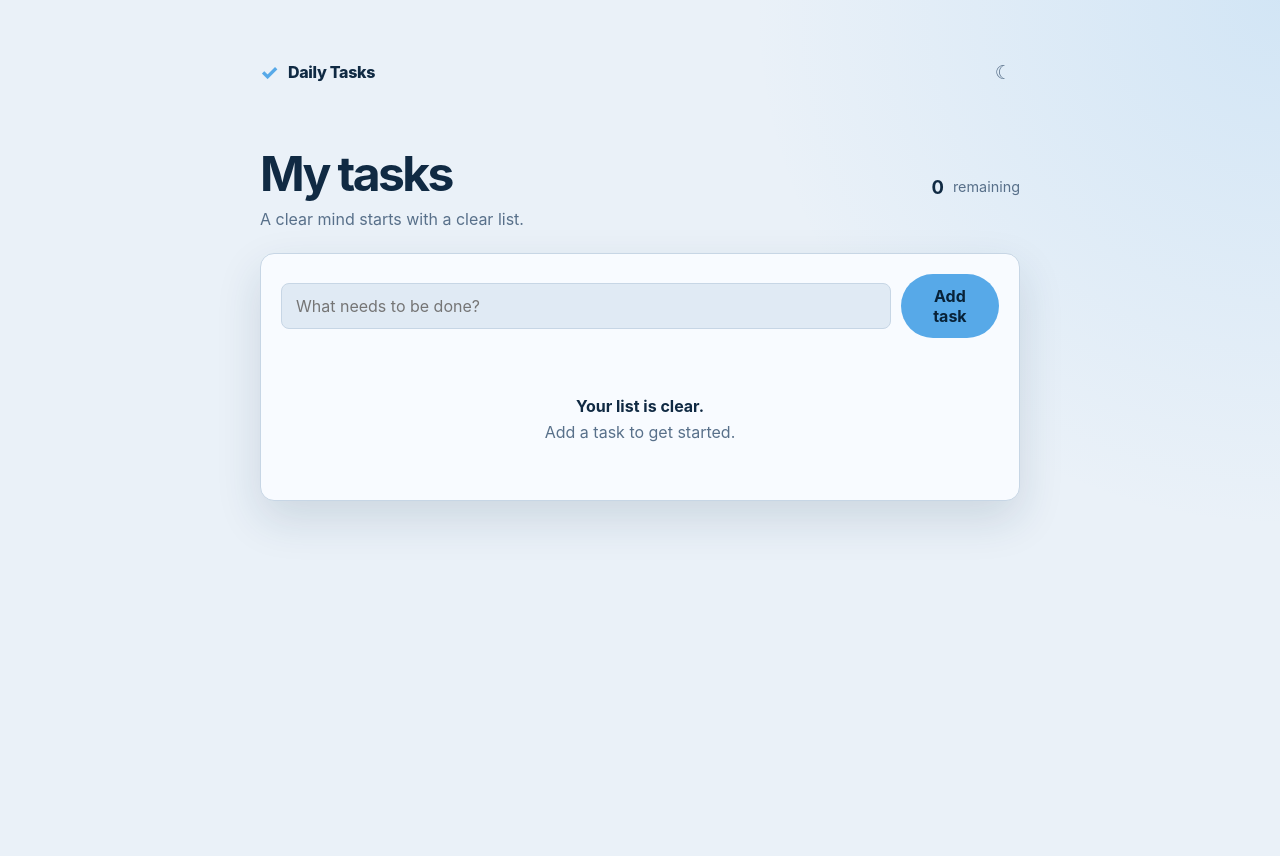
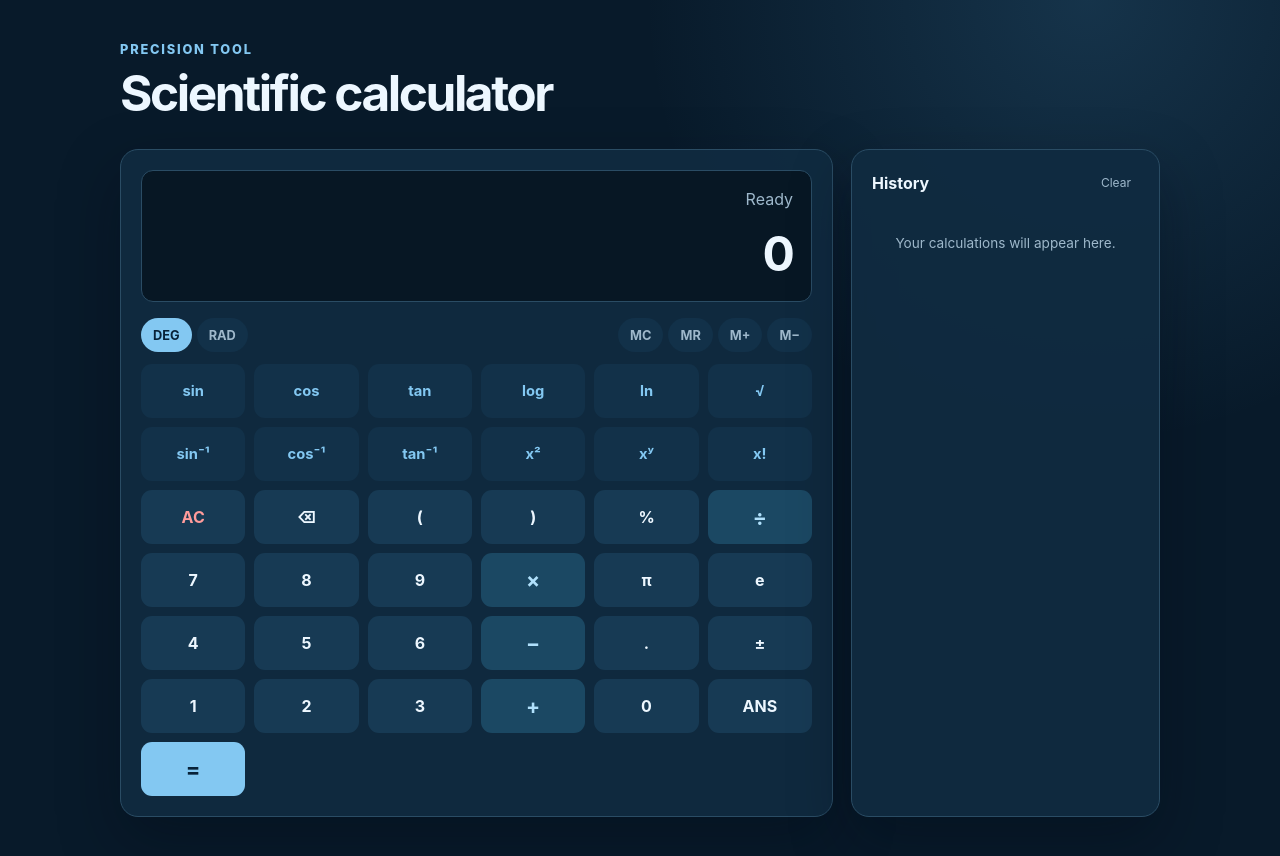
Before and after one commit to yzee-tech/my-first-webapp, a plain HTML site: page index.html in a window 1280 px wide. Before the commit the page ends 800 px from the top, so only its background shows below. Drawn offline with Linux system fonts and the light colour scheme.

Commit message:
Swapped to Calculator

```diff
--- a/index.html
+++ b/index.html
@@ -3,230 +3,129 @@
 <head>
     <meta charset="UTF-8">
     <meta name="viewport" content="width=device-width, initial-scale=1.0">
-    <title>Daily Tasks</title>
+    <title>Scientific Calculator</title>
     <style>
-        :root {
-            color-scheme: light;
-            --bg: #eaf1f8;
-            --surface: #f8fbff;
-            --surface-muted: #e0eaf4;
-            --text: #102a43;
-            --muted: #58708a;
-            --line: #c7d6e5;
-            --accent: #57a9e8;
-            --accent-dark: #388bc9;
-            --shadow: 0 18px 45px rgba(20, 55, 88, 0.14);
-        }
-
-        :root[data-theme="dark"] {
-            color-scheme: dark;
-            --bg: #0b1d2d;
-            --surface: #122b40;
-            --surface-muted: #193b54;
-            --text: #edf7ff;
-            --muted: #9bb7ca;
-            --line: #2b4c63;
-            --accent: #83c8f2;
-            --accent-dark: #a9ddfb;
-            --shadow: 0 18px 45px rgba(2, 13, 24, 0.34);
-        }
-
+        :root { color-scheme: dark; --bg: #081a2a; --surface: #102b41; --raised: #173a54; --soft: #123149; --text: #edf7ff; --muted: #9eb8cb; --line: #2a4c64; --accent: #83c8f2; --accent-strong: #b0e0fb; --accent-text: #082238; --danger: #ff9b9b; --shadow: 0 24px 60px rgba(1, 10, 19, .35); }
         * { box-sizing: border-box; }
-
-        body {
-            margin: 0;
-            min-height: 100vh;
-            background: radial-gradient(circle at top right, rgba(87, 169, 232, 0.16), transparent 35%), var(--bg);
-            color: var(--text);
-            font-family: Inter, ui-sans-serif, system-ui, -apple-system, BlinkMacSystemFont, "Segoe UI", sans-serif;
-        }
-
-        button, input { font: inherit; }
-        button { cursor: pointer; }
-
-        .app {
-            width: min(100% - 32px, 760px);
-            margin: 0 auto;
-            padding: 52px 0 40px;
-        }
-
-        .topbar, .heading, .task-item, .task-main, .task-actions, .stats, .add-form {
-            display: flex;
-            align-items: center;
-        }
-
-        .topbar { justify-content: space-between; margin-bottom: 52px; }
-        .brand { display: flex; align-items: center; gap: 10px; font-weight: 800; letter-spacing: -0.02em; }
-        .brand-mark { color: var(--accent); font-size: 1.3rem; }
-        .theme-toggle, .icon-button { border: 0; color: var(--muted); background: transparent; }
-        .theme-toggle { padding: 8px; border-radius: 999px; font-size: 1.2rem; }
-        .theme-toggle:hover, .icon-button:hover { color: var(--text); background: var(--surface-muted); }
-
-        .heading { justify-content: space-between; gap: 20px; margin-bottom: 24px; }
-        h1 { margin: 0 0 6px; font-size: clamp(2rem, 5vw, 3rem); letter-spacing: -0.055em; }
-        .subtitle { margin: 0; color: var(--muted); }
-        .stats { gap: 9px; color: var(--muted); font-size: 0.9rem; white-space: nowrap; }
-        .stats strong { color: var(--text); font-size: 1.15rem; }
-
-        .panel { padding: 20px; background: var(--surface); border: 1px solid var(--line); border-radius: 14px; box-shadow: var(--shadow); }
-        .add-form { gap: 10px; margin-bottom: 20px; }
-        .add-form input, .edit-input {
-            width: 100%; min-width: 0; border: 1px solid var(--line); border-radius: 8px; outline: 0;
-            padding: 12px 14px; color: var(--text); background: var(--surface-muted);
-        }
-        input:focus { border-color: var(--accent); box-shadow: 0 0 0 3px rgba(87, 169, 232, 0.2); }
-        .add-form button {
-            border: 0; border-radius: 999px; padding: 12px 20px; color: #082238; background: var(--accent); font-weight: 700;
-        }
-        .add-form button:hover { color: #061a2b; background: var(--accent-dark); }
-        .task-list { display: grid; gap: 9px; }
-        .task-item { min-height: 60px; gap: 12px; padding: 10px 12px; border: 1px solid var(--line); border-radius: 10px; }
-        .task-main { flex: 1; min-width: 0; gap: 12px; }
-        .task-main span { overflow-wrap: anywhere; }
-        .task-item.completed .task-main span { color: var(--muted); text-decoration: line-through; }
-        .check { width: 19px; height: 19px; flex: 0 0 auto; accent-color: var(--accent); }
-        .task-actions { gap: 2px; }
-        .icon-button { width: 38px; height: 38px; border-radius: 999px; font-size: 1rem; }
-        .empty { padding: 38px 16px; color: var(--muted); text-align: center; }
-        .empty strong { display: block; margin-bottom: 6px; color: var(--text); }
-
-        @media (max-width: 520px) {
-            .app { padding-top: 28px; }
-            .topbar { margin-bottom: 36px; }
-            .heading { align-items: flex-start; flex-direction: column; gap: 10px; }
-            .panel { padding: 14px; }
-            .add-form { align-items: stretch; flex-direction: column; }
-            .add-form button { width: 100%; }
-        }
+        body { margin: 0; min-height: 100vh; background: radial-gradient(circle at 85% 0%, rgba(83, 167, 221, .18), transparent 32%), var(--bg); color: var(--text); font-family: Inter, ui-sans-serif, system-ui, -apple-system, BlinkMacSystemFont, "Segoe UI", sans-serif; }
+        button { border: 0; cursor: pointer; font: inherit; }
+        button:focus-visible { outline: 3px solid rgba(131, 200, 242, .55); outline-offset: 2px; }
+        .app { width: min(100% - 32px, 1040px); margin: 0 auto; padding: 42px 0; }
+        .header { margin-bottom: 26px; }
+        .eyebrow { margin: 0 0 6px; color: var(--accent); font-size: .8rem; font-weight: 800; letter-spacing: .14em; text-transform: uppercase; }
+        h1 { margin: 0; font-size: clamp(2rem, 5vw, 3.1rem); letter-spacing: -.05em; }
+        .calculator-layout { display: grid; grid-template-columns: minmax(0, 1.5fr) minmax(230px, .65fr); gap: 18px; }
+        .calculator, .history { border: 1px solid var(--line); border-radius: 18px; background: rgba(16, 43, 65, .92); box-shadow: var(--shadow); }
+        .calculator { padding: 20px; }
+        .display { min-height: 116px; display: flex; flex-direction: column; justify-content: flex-end; align-items: flex-end; gap: 10px; padding: 18px; margin-bottom: 16px; border: 1px solid var(--line); border-radius: 12px; background: #071724; overflow: hidden; }
+        .expression, .result { width: 100%; overflow-wrap: anywhere; text-align: right; }
+        .expression { min-height: 25px; color: var(--muted); font-size: 1rem; }
+        .result { color: var(--text); font-size: clamp(2rem, 6vw, 3rem); font-weight: 700; letter-spacing: -.04em; }
+        .toolbar { display: flex; justify-content: space-between; align-items: center; gap: 10px; margin-bottom: 12px; }
+        .mode-toggle, .memory { display: flex; gap: 5px; }
+        .toolbar button { min-height: 34px; padding: 7px 12px; border-radius: 999px; color: var(--muted); background: var(--soft); font-size: .8rem; font-weight: 700; }
+        .toolbar button.active, .toolbar button:hover { color: var(--accent-text); background: var(--accent); }
+        .keypad { display: grid; grid-template-columns: repeat(6, 1fr); gap: 9px; }
+        .key { min-height: 54px; border-radius: 11px; color: var(--text); background: var(--raised); font-size: 1rem; font-weight: 650; transition: background 120ms ease, transform 120ms ease; }
+        .key:hover { background: #20516f; }
+        .key:active { transform: scale(.97); }
+        .key.function { color: var(--accent); background: var(--soft); font-size: .92rem; }
+        .key.function:hover { background: #1a4763; }
+        .key.operator { color: var(--accent-strong); background: #1b4863; font-size: 1.3rem; }
+        .key.equals { color: var(--accent-text); background: var(--accent); font-size: 1.35rem; }
+        .key.equals:hover { background: var(--accent-strong); }
+        .key.clear { color: var(--danger); }
+        .history { min-height: 100%; padding: 20px; }
+        .history-heading { display: flex; justify-content: space-between; align-items: center; gap: 8px; margin-bottom: 14px; }
+        h2 { margin: 0; font-size: 1rem; }
+        .clear-history { padding: 5px 8px; border-radius: 7px; color: var(--muted); background: transparent; font-size: .75rem; }
+        .clear-history:hover { color: var(--text); background: var(--soft); }
+        .history-list { display: grid; gap: 4px; }
+        .history-item { width: 100%; padding: 10px 8px; border-bottom: 1px solid var(--line); color: var(--text); background: transparent; text-align: right; cursor: pointer; }
+        .history-item:hover { background: var(--soft); }
+        .history-expression { display: block; margin-bottom: 3px; color: var(--muted); font-size: .8rem; overflow-wrap: anywhere; }
+        .history-result { font-weight: 700; overflow-wrap: anywhere; }
+        .empty-history { padding: 24px 8px; color: var(--muted); font-size: .85rem; line-height: 1.5; text-align: center; }
+        @media (max-width: 720px) { .app { padding-top: 28px; } .calculator-layout { grid-template-columns: 1fr; } .history { min-height: auto; } }
+        @media (max-width: 480px) { .app { width: min(100% - 20px, 1040px); } .calculator, .history { padding: 14px; border-radius: 14px; } .keypad { gap: 6px; } .key { min-height: 48px; font-size: .9rem; } .key.function { font-size: .78rem; } .toolbar { align-items: flex-start; flex-direction: column; } }
     </style>
 </head>
 <body>
     <main class="app">
-        <header class="topbar">
-            <div class="brand"><span class="brand-mark">✓</span><span>Daily Tasks</span></div>
-            <button class="theme-toggle" id="themeToggle" type="button" aria-label="Switch to dark mode">☾</button>
-        </header>
+        <header class="header"><p class="eyebrow">Precision tool</p><h1>Scientific calculator</h1></header>
+        <div class="calculator-layout">
+            <section class="calculator" aria-label="Scientific calculator">
+                <div class="display" aria-live="polite"><div class="expression" id="expression">Ready</div><div class="result" id="result">0</div></div>
+                <div class="toolbar">
+                    <div class="mode-toggle" aria-label="Angle mode"><button type="button" data-mode="DEG" class="active">DEG</button><button type="button" data-mode="RAD">RAD</button></div>
+                    <div class="memory" aria-label="Memory controls"><button type="button" data-action="memory-clear">MC</button><button type="button" data-action="memory-recall">MR</button><button type="button" data-action="memory-add">M+</button><button type="button" data-action="memory-subtract">M−</button></div>
+                </div>
+                <div class="keypad">
+                    <button class="key function" data-value="sin(" type="button">sin</button><button class="key function" data-value="cos(" type="button">cos</button><button class="key function" data-value="tan(" type="button">tan</button><button class="key function" data-value="log(" type="button">log</button><button class="key function" data-value="ln(" type="button">ln</button><button class="key function" data-value="sqrt(" type="button">√</button>
+                    <button class="key function" data-value="asin(" type="button">sin⁻¹</button><button class="key function" data-value="acos(" type="button">cos⁻¹</button><button class="key function" data-value="atan(" type="button">tan⁻¹</button><button class="key function" data-value="^2" type="button">x²</button><button class="key function" data-value="^" type="button">xʸ</button><button class="key function" data-value="!" type="button">x!</button>
+                    <button class="key clear" data-action="clear" type="button">AC</button><button class="key" data-action="backspace" type="button">⌫</button><button class="key" data-value="(" type="button">(</button><button class="key" data-value=")" type="button">)</button><button class="key" data-value="%" type="button">%</button><button class="key operator" data-value="/" type="button">÷</button>
+                    <button class="key" data-value="7" type="button">7</button><button class="key" data-value="8" type="button">8</button><button class="key" data-value="9" type="button">9</button><button class="key operator" data-value="*" type="button">×</button><button class="key" data-value="π" type="button">π</button><button class="key" data-value="e" type="button">e</button>
+                    <button class="key" data-value="4" type="button">4</button><button class="key" data-value="5" type="button">5</button><button class="key" data-value="6" type="button">6</button><button class="key operator" data-value="-" type="button">−</button><button class="key" data-value="." type="button">.</button><button class="key" data-action="sign" type="button">±</button>
+                    <button class="key" data-value="1" type="button">1</button><button class="key" data-value="2" type="button">2</button><button class="key" data-value="3" type="button">3</button><button class="key operator" data-value="+" type="button">+</button><button class="key" data-value="0" type="button">0</button><button class="key" data-action="answer" type="button">ANS</button>
+                    <button class="key equals" data-action="calculate" type="button">=</button>
+                </div>
+            </section>
+            <aside class="history"><div class="history-heading"><h2>History</h2><button class="clear-history" id="clearHistory" type="button">Clear</button></div><div class="history-list" id="historyList"></div></aside>
+        </div>
+    </main>
+    <script>
+        const expressionElement = document.querySelector("#expression");
+        const resultElement = document.querySelector("#result");
+        const keypad = document.querySelector(".keypad");
+        const historyList = document.querySelector("#historyList");
+        let expression = "";
+        let answer = 0;
+        let memory = 0;
+        let angleMode = "DEG";
+        let history = JSON.parse(localStorage.getItem("calculator-history") || "[]");
 
-        <section class="heading">
-            <div>
-                <h1>My tasks</h1>
-                <p class="subtitle">A clear mind starts with a clear list.</p>
-            </div>
-            <div class="stats"><strong id="remainingCount">0</strong><span>remaining</span></div>
-        </section>
-
-        <section class="panel" aria-label="To-do list">
-            <form class="add-form" id="taskForm">
-                <input id="taskInput" type="text" placeholder="What needs to be done?" maxlength="120" autocomplete="off" required>
-                <button type="submit">Add task</button>
-            </form>
-            <div class="task-list" id="taskList"></div>
-        </section>
-    </main>
-
-    <script>
-        const STORAGE_KEY = "daily-tasks";
-        const THEME_KEY = "daily-tasks-theme";
-        const taskForm = document.querySelector("#taskForm");
-        const taskInput = document.querySelector("#taskInput");
-        const taskList = document.querySelector("#taskList");
-        const remainingCount = document.querySelector("#remainingCount");
-        const themeToggle = document.querySelector("#themeToggle");
-        let tasks = JSON.parse(localStorage.getItem(STORAGE_KEY) || "[]");
-
-        function saveTasks() {
-            localStorage.setItem(STORAGE_KEY, JSON.stringify(tasks));
+        function formatNumber(value) { if (!Number.isFinite(value)) throw new Error("Math error"); return Number(value.toPrecision(12)).toString(); }
+        function toRadians(value) { return angleMode === "DEG" ? value * Math.PI / 180 : value; }
+        function fromRadians(value) { return angleMode === "DEG" ? value * 180 / Math.PI : value; }
+        function factorial(value) { if (value < 0 || !Number.isInteger(value) || value > 170) throw new Error("Invalid factorial"); let result = 1; for (let index = 2; index <= value; index += 1) result *= index; return result; }
+        function evaluate(value) {
+            let safe = value.replaceAll("π", "PI").replaceAll("^", "**").replaceAll("%", "/100");
+            safe = safe.replace(/(\d+(?:\.\d+)?)!/g, "fact($1)");
+            if (!/^[0-9+*/().,\sA-Za-z_\-]+$/.test(safe) || /(?:document|window|localStorage|constructor|prototype|function)/i.test(safe)) throw new Error("Invalid expression");
+            const scope = { PI: Math.PI, e: Math.E, fact: factorial, sin: (number) => Math.sin(toRadians(number)), cos: (number) => Math.cos(toRadians(number)), tan: (number) => Math.tan(toRadians(number)), asin: (number) => fromRadians(Math.asin(number)), acos: (number) => fromRadians(Math.acos(number)), atan: (number) => fromRadians(Math.atan(number)), log: Math.log10, ln: Math.log, sqrt: Math.sqrt };
+            return Function(...Object.keys(scope), `"use strict"; return (${safe})`)(...Object.values(scope));
         }
-
-        function renderTasks() {
-            taskList.replaceChildren();
-            const remaining = tasks.filter((task) => !task.completed).length;
-            remainingCount.textContent = remaining;
-
-            if (!tasks.length) {
-                taskList.innerHTML = '<div class="empty"><strong>Your list is clear.</strong>Add a task to get started.</div>';
-                return;
-            }
-
-            tasks.forEach((task) => {
-                const item = document.createElement("div");
-                item.className = `task-item${task.completed ? " completed" : ""}`;
-                item.dataset.id = task.id;
-                item.innerHTML = `
-                    <label class="task-main">
-                        <input class="check" type="checkbox" ${task.completed ? "checked" : ""} aria-label="Mark task complete">
-                        <span>${escapeHtml(task.text)}</span>
-                    </label>
-                    <div class="task-actions">
-                        <button class="icon-button edit-button" type="button" aria-label="Edit task">✎</button>
-                        <button class="icon-button delete-button" type="button" aria-label="Delete task">×</button>
-                    </div>`;
-                taskList.append(item);
-            });
+        function updateDisplay() { expressionElement.textContent = expression || "Ready"; resultElement.textContent = expression ? "" : formatNumber(answer); }
+        function addToExpression(value) { expression += value; updateDisplay(); }
+        function calculate() {
+            if (!expression) return;
+            try { const value = evaluate(expression); answer = value; resultElement.textContent = formatNumber(value); history.unshift({ expression, result: formatNumber(value) }); history = history.slice(0, 8); localStorage.setItem("calculator-history", JSON.stringify(history)); renderHistory(); }
+            catch (error) { resultElement.textContent = "Error"; }
         }
-
-        function escapeHtml(value) {
-            return value.replace(/[&<>'"]/g, (character) => ({ "&": "&amp;", "<": "&lt;", ">": "&gt;", "'": "&#39;", '"': "&quot;" }[character]));
+        function escapeHtml(value) { return value.replace(/[&<>'"]/g, (character) => ({ "&": "&amp;", "<": "&lt;", ">": "&gt;", "'": "&#39;", '"': "&quot;" }[character])); }
+        function renderHistory() {
+            historyList.replaceChildren();
+            if (!history.length) { historyList.innerHTML = '<div class="empty-history">Your calculations will appear here.</div>'; return; }
+            history.forEach((entry) => { const item = document.createElement("button"); item.className = "history-item"; item.type = "button"; item.innerHTML = `<span class="history-expression">${escapeHtml(entry.expression)}</span><span class="history-result">= ${escapeHtml(entry.result)}</span>`; item.addEventListener("click", () => { expression = entry.expression; updateDisplay(); }); historyList.append(item); });
         }
-
-        taskForm.addEventListener("submit", (event) => {
-            event.preventDefault();
-            const text = taskInput.value.trim();
-            if (!text) return;
-            tasks.unshift({ id: Date.now().toString(), text, completed: false });
-            saveTasks();
-            renderTasks();
-            taskInput.value = "";
-            taskInput.focus();
+        keypad.addEventListener("click", (event) => {
+            const button = event.target.closest("button"); if (!button) return;
+            const { action, value } = button.dataset;
+            if (value) addToExpression(value);
+            if (action === "clear") { expression = ""; updateDisplay(); }
+            if (action === "backspace") { expression = expression.slice(0, -1); updateDisplay(); }
+            if (action === "answer") addToExpression(formatNumber(answer));
+            if (action === "sign") { expression = expression ? `-(${expression})` : "-"; updateDisplay(); }
+            if (action === "calculate") calculate();
+            if (action === "memory-clear") memory = 0;
+            if (action === "memory-recall") addToExpression(formatNumber(memory));
+            if (action === "memory-add" || action === "memory-subtract") { try { memory += (action === "memory-add" ? 1 : -1) * (expression ? evaluate(expression) : answer); } catch (error) { resultElement.textContent = "Error"; } }
         });
-
-        taskList.addEventListener("click", (event) => {
-            const item = event.target.closest(".task-item");
-            if (!item) return;
-            const task = tasks.find((entry) => entry.id === item.dataset.id);
-            if (event.target.closest(".delete-button")) {
-                tasks = tasks.filter((entry) => entry.id !== task.id);
-            } else if (event.target.closest(".edit-button")) {
-                const input = document.createElement("input");
-                input.className = "edit-input";
-                input.value = task.text;
-                item.querySelector(".task-main").replaceChildren(input);
-                input.focus();
-                input.select();
-                input.addEventListener("keydown", (keyEvent) => { if (keyEvent.key === "Enter") input.blur(); });
-                input.addEventListener("blur", () => {
-                    const text = input.value.trim();
-                    if (text) task.text = text;
-                    saveTasks();
-                    renderTasks();
-                }, { once: true });
-                return;
-            } else {
-                return;
-            }
-            saveTasks();
-            renderTasks();
-        });
-
-        taskList.addEventListener("change", (event) => {
-            if (!event.target.classList.contains("check")) return;
-            const item = event.target.closest(".task-item");
-            const task = tasks.find((entry) => entry.id === item.dataset.id);
-            task.completed = event.target.checked;
-            saveTasks();
-            renderTasks();
-        });
-
-        function setTheme(theme) {
-            document.documentElement.dataset.theme = theme;
-            localStorage.setItem(THEME_KEY, theme);
-            themeToggle.textContent = theme === "dark" ? "☀" : "☾";
-            themeToggle.setAttribute("aria-label", `Switch to ${theme === "dark" ? "light" : "dark"} mode`);
-        }
-
-        themeToggle.addEventListener("click", () => setTheme(document.documentElement.dataset.theme === "dark" ? "light" : "dark"));
-        setTheme(localStorage.getItem(THEME_KEY) || (matchMedia("(prefers-color-scheme: dark)").matches ? "dark" : "light"));
-        renderTasks();
+        document.querySelectorAll("[data-mode]").forEach((button) => button.addEventListener("click", () => { angleMode = button.dataset.mode; document.querySelectorAll("[data-mode]").forEach((modeButton) => modeButton.classList.toggle("active", modeButton === button)); }));
+        document.querySelector("#clearHistory").addEventListener("click", () => { history = []; localStorage.removeItem("calculator-history"); renderHistory(); });
+        document.addEventListener("keydown", (event) => { if (/^[0-9.+\-*/()%]$/.test(event.key)) addToExpression(event.key); if (event.key === "Enter" || event.key === "=") calculate(); if (event.key === "Backspace") { expression = expression.slice(0, -1); updateDisplay(); } if (event.key === "Escape") { expression = ""; updateDisplay(); } });
+        renderHistory();
+        updateDisplay();
     </script>
 </body>
 </html>
```
